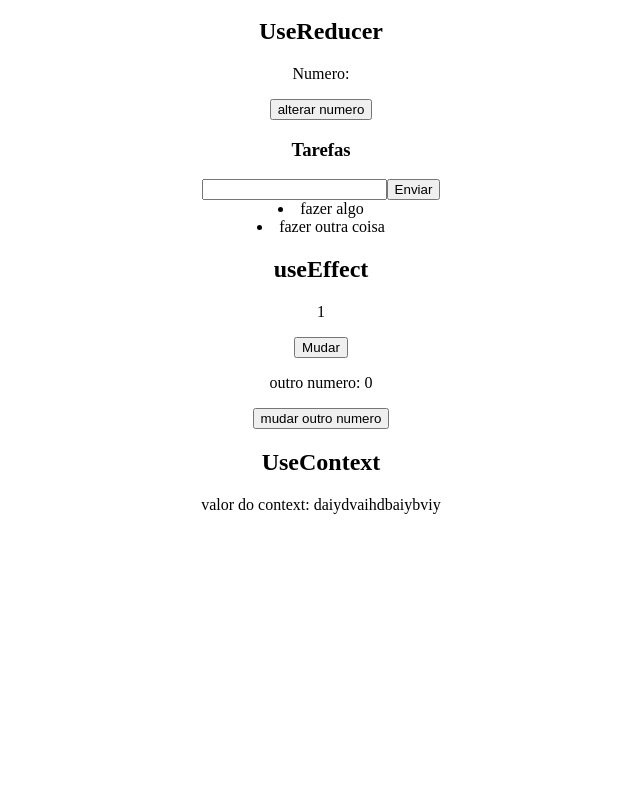
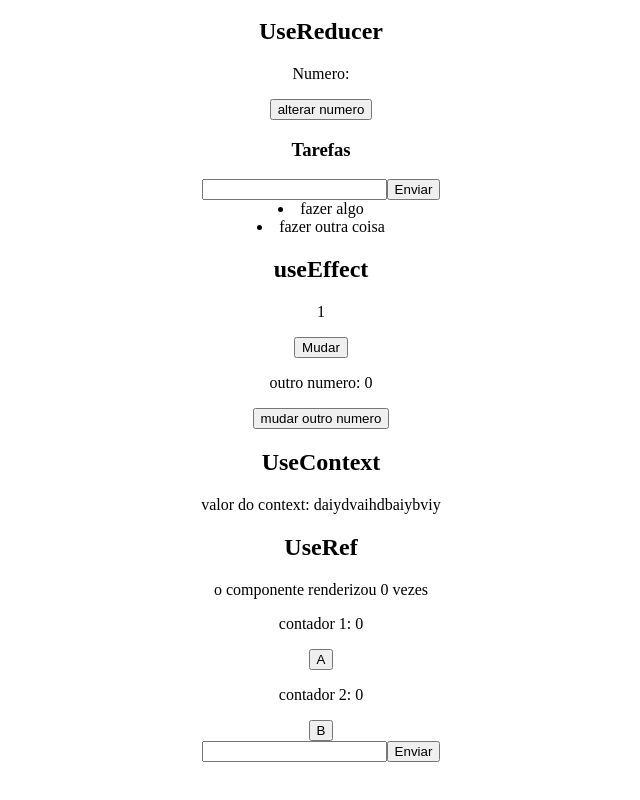
Before and after one commit to Leopreal/estudos-hooks, a React (Create React App) app: page / in a window 1280 px wide. Shown: the part 294-1094 px from the top of the page, without its empty margins (319-959 px from the left). Built offline with nearby package versions, Linux system fonts and the light colour scheme.

Commit message:
vendo useRef

```diff
--- /dev/null
+++ b/src/components/HooksUseRef.js
@@ -0,0 +1,47 @@
+import { useEffect, useState, useRef } from "react";
+import React from "react";
+
+const HooksUseRef = () => {
+  const numeroRef = useRef(0);
+  const [contador, setContador] = useState(0);
+  const [contadorB, setContadorB] = useState(0);
+
+  useEffect(() => {
+    numeroRef.current = numeroRef.current + 1;
+  });
+
+  // use ref DOM
+
+  const inputRef = useRef();
+  const [texto, setTexto] = useState();
+
+  const handleSubmit = (e) => {
+    e.preventDefault();
+
+    setTexto("");
+
+    inputRef.current.focus();
+  };
+
+  return (
+    <div>
+      <h2>UseRef</h2>
+      <p>o componente renderizou {numeroRef.current} vezes</p>
+      <p>contador 1: {contador}</p>
+      <button onClick={() => setContador(contador + 1)}>A</button>
+      <p>contador 2: {contadorB}</p>
+      <button onClick={() => setContadorB(contadorB + 1)}>B</button>
+      <form onSubmit={handleSubmit}>
+        <input
+          type="text"
+          ref={inputRef}
+          value={texto}
+          onChange={(e) => setTexto(e.target.value)}
+        />
+        <input type="submit" value="Enviar" />
+      </form>
+    </div>
+  );
+};
+
+export default HooksUseRef;
--- a/src/pages/Home.js
+++ b/src/pages/Home.js
@@ -1,11 +1,12 @@
+// context
+import { useContext } from "react";
+import { AlgunContexto } from "../components/HooksUseContext";
+
 import React from "react";
 import HookUseState from "../components/HookUseState";
 import HookUseReducer from "../components/HookUseReducer";
 import HookUseEffect from "../components/HookUseEffect";
-
-// context
-import { useContext } from "react";
-import { AlgunContexto } from "../components/HooksUseContext";
+import HooksUseRef from "../components/HooksUseRef";
 
 const Home = () => {
   const { constextValue } = useContext(AlgunContexto);
@@ -17,6 +18,7 @@ const Home = () => {
       <HookUseEffect />
       <h2>UseContext</h2>
       <p>valor do context: {constextValue}</p>
+      <HooksUseRef />
     </div>
   );
 };
```
